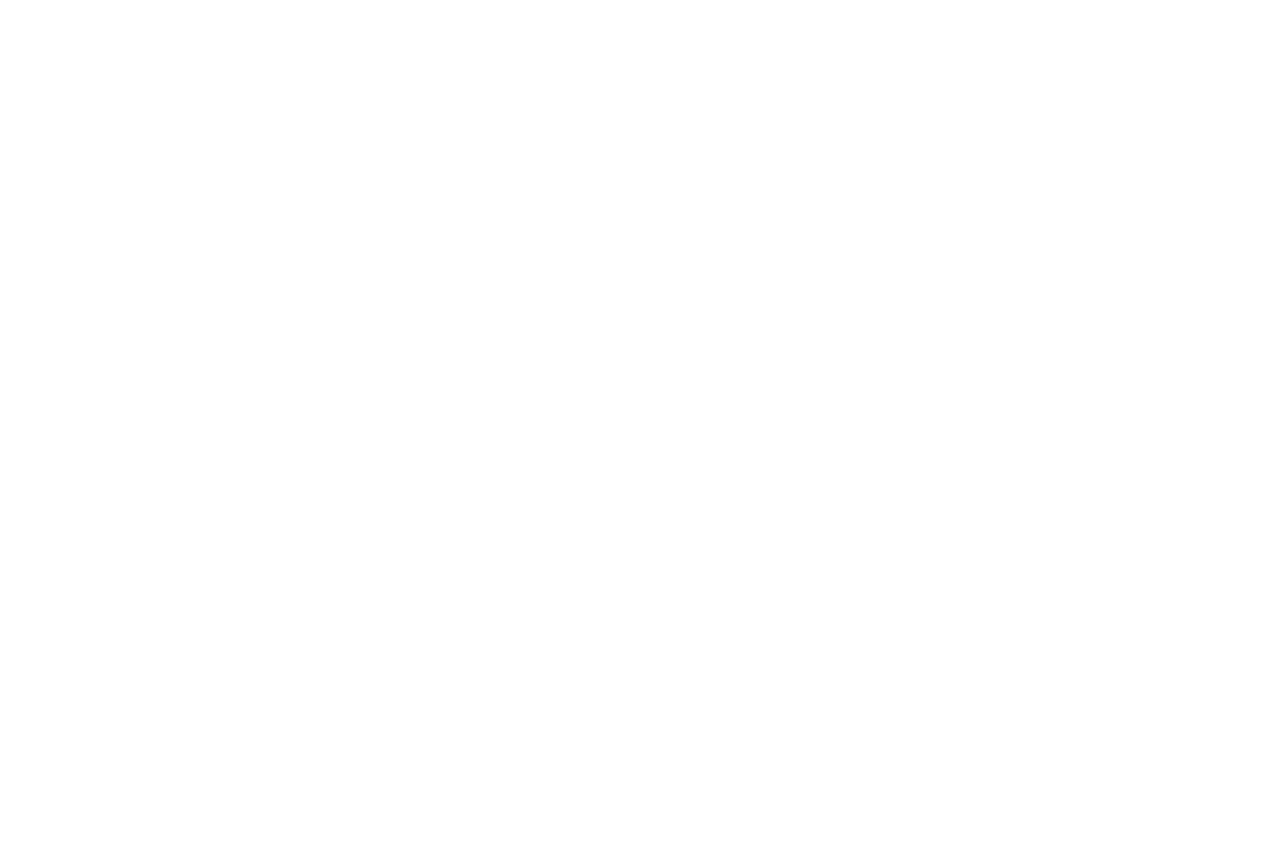
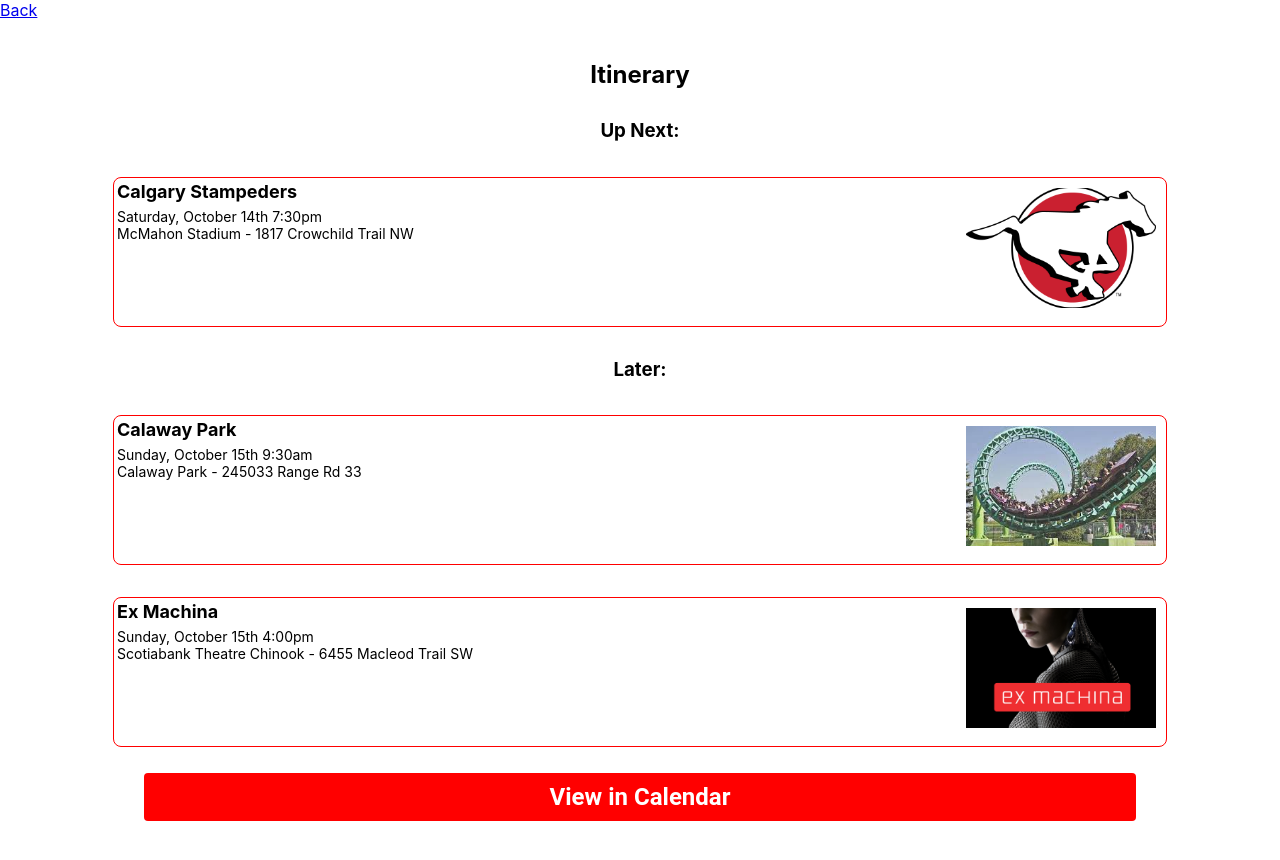
Before and after one commit to TylerWitzke/pocket-planner, a React (Create React App) app in the folder pocket-planner/: page /BrowseItinerary in a window 1280 px wide. Before the commit this address had no page. Shown: the top 860 px of the page. Before the commit the page ends 800 px from the top, so only its background shows below. Built offline with nearby package versions, Linux system fonts and the light colour scheme.

Commit message:
browse itinerary page added
Signed-off-by: Rajpreetgill <rajpreetg1@hotmail.com>

```diff
--- a/pocket-planner/src/App.js
+++ b/pocket-planner/src/App.js
@@ -10,6 +10,7 @@
 import Browse from './components/Browse/Browse'
 import ItemInfoScreen from './components/ItemInfoScreen/ItemInfoScreen';
 import { BrowserRouter as Router, Routes, Route } from 'react-router-dom';
+import BrowseItinerary from './components/BrowseItineraryScreen/BrowseItinerary';
 
 const test = false;
 
@@ -31,6 +32,7 @@
       <Route path="/login" element={<Login />} />
       <Route path="/forgot-password" element={<ForgotPassword />} />
       <Route path="/big-blue-ring" element={ItemInfoScreen} />
+      <Route path="/BrowseItinerary" element={<BrowseItinerary/>} />
     </Routes>
   </Router>
   );
--- /dev/null
+++ b/pocket-planner/src/components/BrowseItineraryScreen/BrowseItinerary.css
@@ -0,0 +1,32 @@
+/* BrowseItinerary.css */
+
+.browse-itinerary-container {
+    display: flex;
+    flex-direction: column;
+    justify-content: center;
+    align-items: center;
+    padding: 20px; /* padding */
+  }
+
+  /* Styling for the header */
+  .itinerary-header {
+    color: black;
+    margin-bottom: 15px;
+  }
+
+  /* Styling for the subheadings */
+  .itinerary-subheading {
+    color: black;
+    margin-top: 15px;
+  }
+
+  .item-picture-style {
+    /* Add styles for the image */
+    width: 40%;    /* Make the image take up 100% of the container's width */
+    height: 110%;   /* Maintain the aspect ratio */
+    max-height: 120px;  /* Set a maximum height to control the size of the image */
+    max-width: 190px;  /* Set a maximum height to control the size of the image */
+    padding: 10px;
+    object-fit: cover;
+    border-radius: 4px;
+  }
--- /dev/null
+++ b/pocket-planner/src/components/BrowseItineraryScreen/BrowseItinerary.jsx
@@ -0,0 +1,64 @@
+// BrowseItinerary.jsx
+
+import React from 'react';
+import GeneralButton from '../GeneralButton/GeneralButton';  // Import the GeneralButton component
+import Item from '../Item/Item';  // Import the Item component
+import Browse from '../Browse/Browse';  // Import the Browse component
+import './BrowseItinerary.css';  // Import the CSS file
+import calgary_stampeders from '../assets/calgary_stampeders.png'
+import calaway_attraction from '../assets/calaway_attraction.jpg'
+import ex_machina from '../assets/ex_machina.jpg'
+
+const BrowseItinerary = ({ onViewInCalendar }) => {
+
+    const itemInfoStampeders = {
+        title: "Calgary Stampeders",
+        info1: "Saturday, October 14th 7:30pm",
+        info2: "McMahon Stadium - 1817 Crowchild Trail NW",
+        info3: "",
+        picture: calgary_stampeders
+      };
+
+
+    const itemInfoCalaway = {
+        title: "Calaway Park",
+        info1: "Sunday, October 15th 9:30am",
+        info2: "Calaway Park - 245033 Range Rd 33",
+        info3: "",
+        picture: calaway_attraction
+      };
+
+    const itemInfoExMachina = {
+        title: "Ex Machina",
+        info1: "Sunday, October 15th 4:00pm",
+        info2: "Scotiabank Theatre Chinook - 6455 Macleod Trail SW",
+        info3: "",
+        picture: ex_machina
+      };
+
+  return (
+    <div>
+        <a href="#" onClick={()=>{console.log("Go back")}}>
+            Back
+        </a>
+        <div className="browse-itinerary-container">
+          {/* Header */}
+          <h2 className="itinerary-header">Itinerary</h2>
+
+          {/* Up Next subheading */}
+          <h3 className="itinerary-subheading">Up Next:</h3>
+          <Item {...itemInfoStampeders} />
+
+          {/* Later subheading */}
+          <h3 className="itinerary-subheading">Later:</h3>
+          <Item {...itemInfoCalaway} />
+          <Item {...itemInfoExMachina} />
+
+          {/* Button to view in calendar */}
+          <GeneralButton label="View in Calendar" onClick={onViewInCalendar} paddingBottom="10px" paddingTop="10px" />
+        </div>
+    </div>
+  );
+};
+
+export default BrowseItinerary;
```
Also changed, not shown: pocket-planner/src/components/assets/calgary_stampeders.png (added), pocket-planner/src/components/assets/ex_machina.jpg (added).
